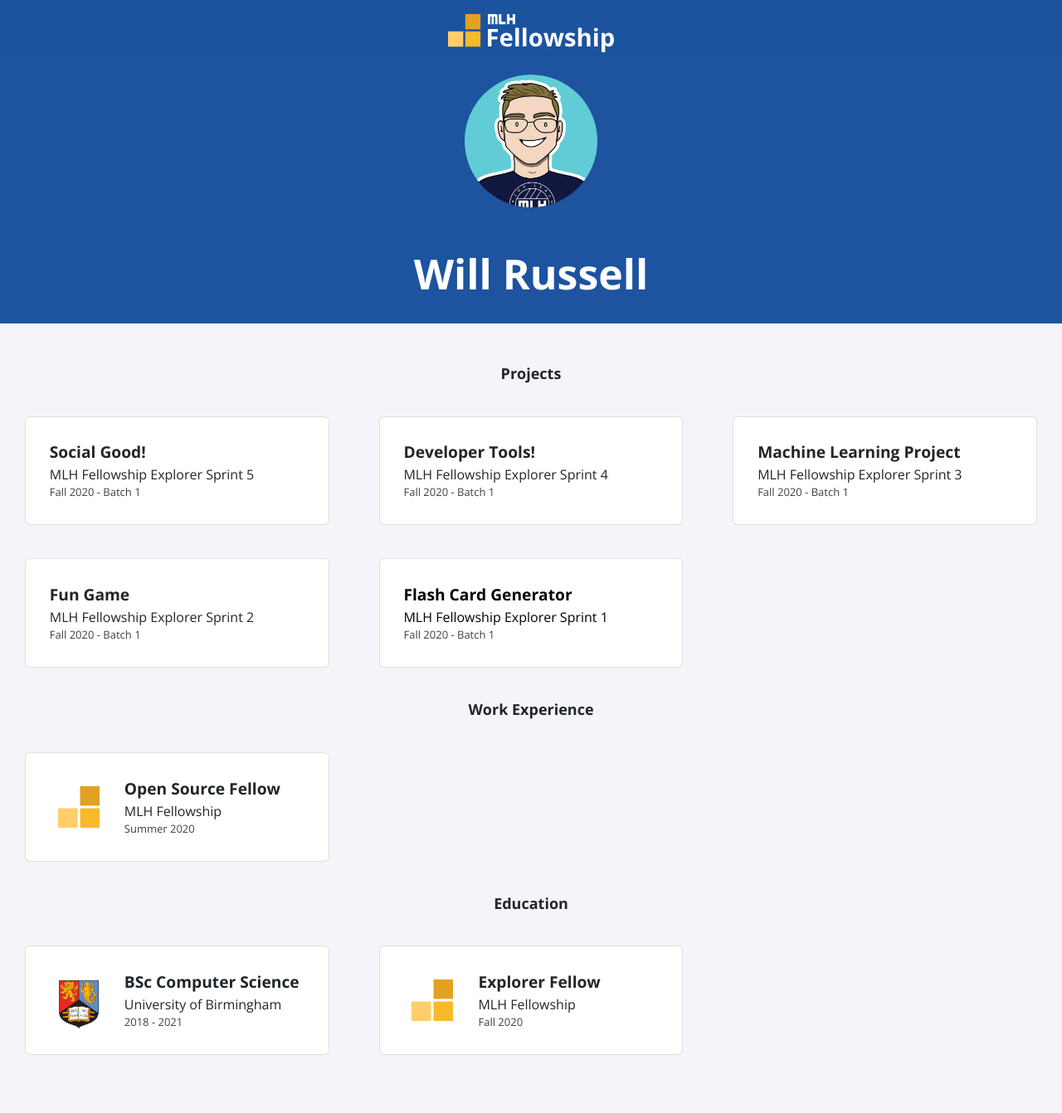
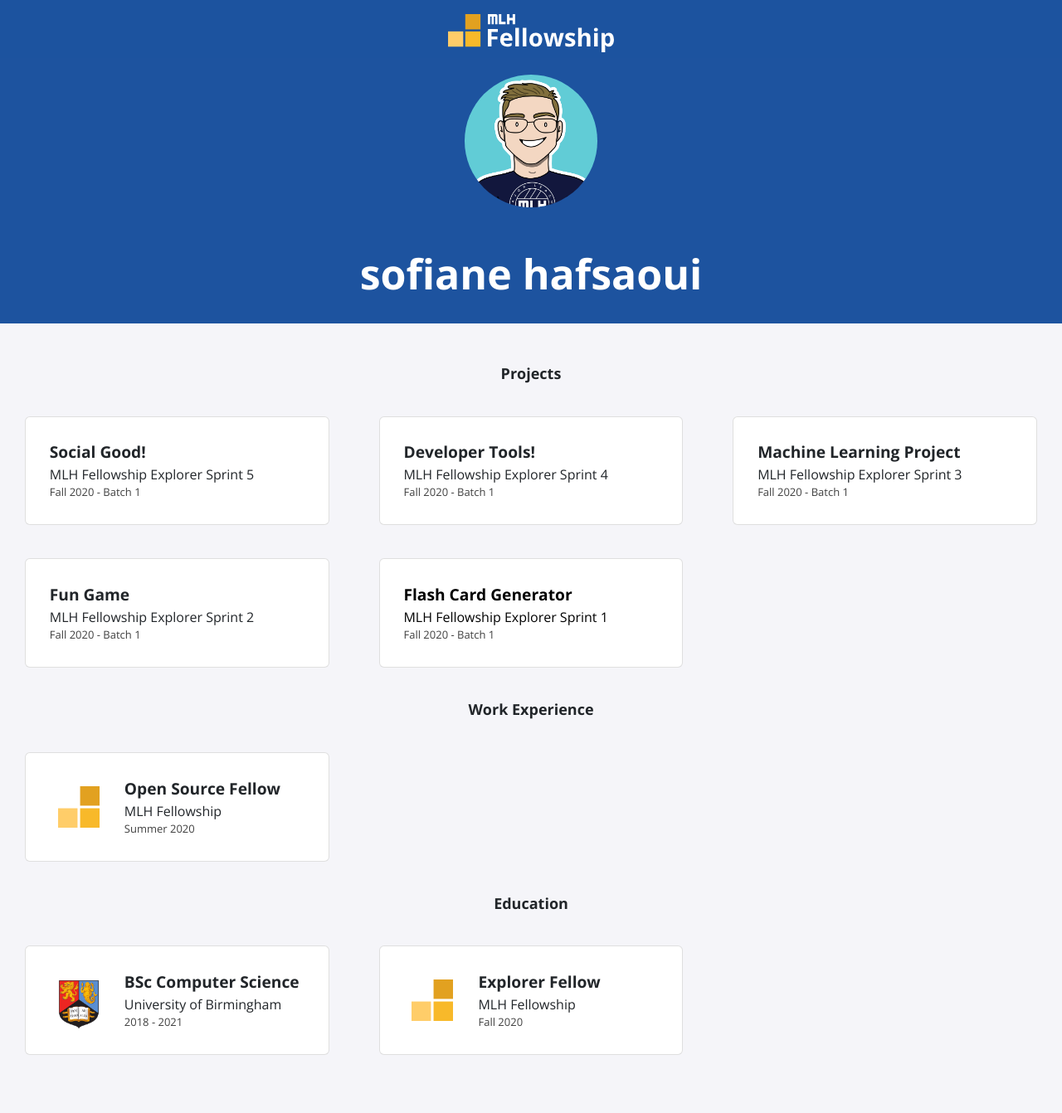
Before and after one commit to zikse/zikse.github.io, a Jekyll site: the page built from index.html, in a window 1280 px wide. Shown: the whole page at 83% size. Built offline with Jekyll 4.4.1, drawn with Linux system fonts in a browser that asks for light colours; nearby versions of some CDN libraries.

Commit message:
update_config.yml to include sofiane name

```diff
--- a/_config.yml
+++ b/_config.yml
@@ -1,11 +1,11 @@
-title: "Will Russell"
-email: fellowship@mlh.io
+title: "sofiane hafsaoui"
+email: sofiane7hafsaoui@gmail.com
 description: >- # this means to ignore newlines until "baseurl:"
   Write an awesome description for your new site here. You can edit this
   line in _config.yml. It will appear in your document head meta (for
   Google search results) and in your feed.xml site description.
 baseurl: "/"
-url: "/portfolio-template"
+url: "https://zikse.github.io/"
 twitter_username: mlhacks
 github_username:  mlh-fellowship
 
```
